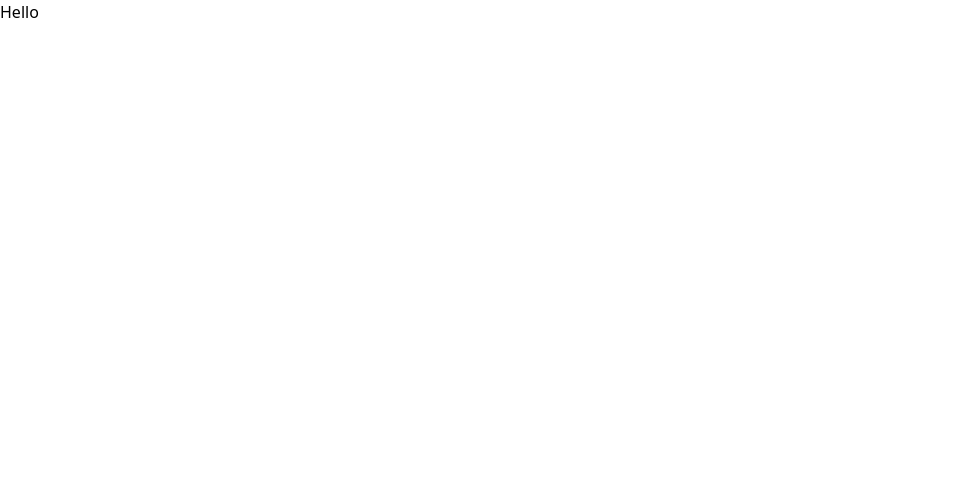
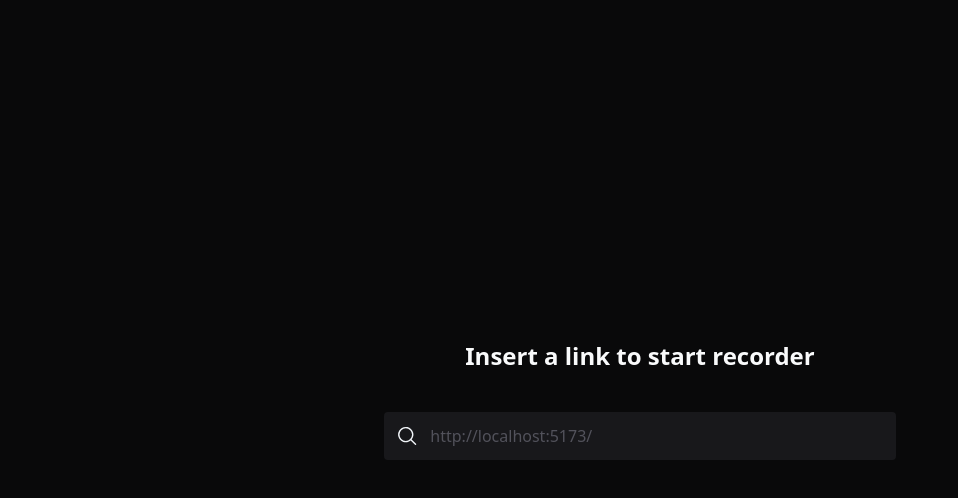
Before and after one commit to JulioC090/event-recorder, a React (Vite) app in the folder projects/client/: page / in a window 1280 px wide. Shown: the top 498 px of the page, without its empty margins (0-958 px from the left). Built offline with nearby package versions, Linux system fonts and the light colour scheme.

Commit message:
feat(client): add link input and navigation to recorder route

```diff
--- a/projects/client/package.json
+++ b/projects/client/package.json
@@ -11,9 +11,11 @@
     "preview": "vite preview"
   },
   "dependencies": {
+    "@phosphor-icons/react": "^2.1.7",
     "@tailwindcss/vite": "^4.1.4",
     "react": "^19.0.0",
     "react-dom": "^19.0.0",
+    "react-router": "^7.5.1",
     "tailwindcss": "^4.1.4"
   },
   "devDependencies": {
--- a/projects/client/src/App.tsx
+++ /dev/null
@@ -1,5 +0,0 @@
-function App() {
-  return <h1>Hello</h1>;
-}
-
-export default App;
--- /dev/null
+++ b/projects/client/src/components/LinkInput.tsx
@@ -0,0 +1,30 @@
+import { MagnifyingGlass } from '@phosphor-icons/react';
+import { useState } from 'react';
+
+interface LinkInputProps {
+  onSubmit(url: string): void;
+}
+
+export default function LinkInput({ onSubmit }: LinkInputProps) {
+  const [value, setValue] = useState('');
+
+  const handleSubmit = (e: React.FormEvent<HTMLFormElement>) => {
+    e.preventDefault();
+    onSubmit(value);
+  };
+
+  return (
+    <form onSubmit={handleSubmit} className="w-128">
+      <div className="flex items-center gap-3 h-12 py-4 px-3 rounded bg-foreground focus-within:ring-2 ring-focus">
+        <MagnifyingGlass size={24} className="text-slate-100" />
+        <input
+          type="text"
+          placeholder="http://localhost:5173/"
+          className="w-full outline-none text-text placeholder:text-placeholder"
+          value={value}
+          onChange={(e) => setValue(e.target.value)}
+        />
+      </div>
+    </form>
+  );
+}
--- a/projects/client/src/index.css
+++ b/projects/client/src/index.css
@@ -1 +1,18 @@
 @import "tailwindcss";
+
+@theme {
+  --color-background: #09090a;
+  --color-foreground: #18181b;
+  --color-text: #f9fafb;
+  --color-secondary-text: #a1a1aa;
+  --color-placeholder: #52525b;
+  --color-focus: #4f46e5;
+  --color-border: #27272a;
+  --color-border-1: #3f3f46;
+  --color-hover: #27272a;
+  --color-hover-1: #3f3f46;
+}
+
+body {
+  background-color: var(--color-background);
+}
--- a/projects/client/src/main.tsx
+++ b/projects/client/src/main.tsx
@@ -1,10 +1,18 @@
 import { StrictMode } from 'react';
 import { createRoot } from 'react-dom/client';
-import App from './App.tsx';
+import { BrowserRouter, Navigate, Route, Routes } from 'react-router';
 import './index.css';
+import Home from './pages/Home.tsx';
+import Recorder from './pages/Recorder.tsx';
 
 createRoot(document.getElementById('root')!).render(
   <StrictMode>
-    <App />
+    <BrowserRouter>
+      <Routes>
+        <Route path="/" element={<Home />} />
+        <Route path="/recorder/:url" element={<Recorder />} />
+        <Route path="*" element={<Navigate to="/" replace />} />
+      </Routes>
+    </BrowserRouter>
   </StrictMode>,
 );
--- /dev/null
+++ b/projects/client/src/pages/Home.tsx
@@ -0,0 +1,19 @@
+import { useNavigate } from 'react-router';
+import LinkInput from '../components/LinkInput';
+
+export default function Home() {
+  const navigate = useNavigate();
+
+  function handleSubmit(url: string) {
+    navigate(`/recorder/${encodeURIComponent(url)}`);
+  }
+
+  return (
+    <div className="relative h-screen w-full flex justify-center items-center flex-col gap-4">
+      <h1 className="mb-6 text-2xl font-semibold text-text">
+        Insert a link to start recorder
+      </h1>
+      <LinkInput onSubmit={handleSubmit} />
+    </div>
+  );
+}
--- /dev/null
+++ b/projects/client/src/pages/Recorder.tsx
@@ -0,0 +1,12 @@
+import { useParams } from 'react-router';
+
+export default function Recorder() {
+  const { url } = useParams();
+
+  return (
+    <>
+      <h1>Hello</h1>
+      <p>I'm watching {url}</p>
+    </>
+  );
+}
```
Also changed, not shown: 1 other file (tests, documents, lock files or other folders).
